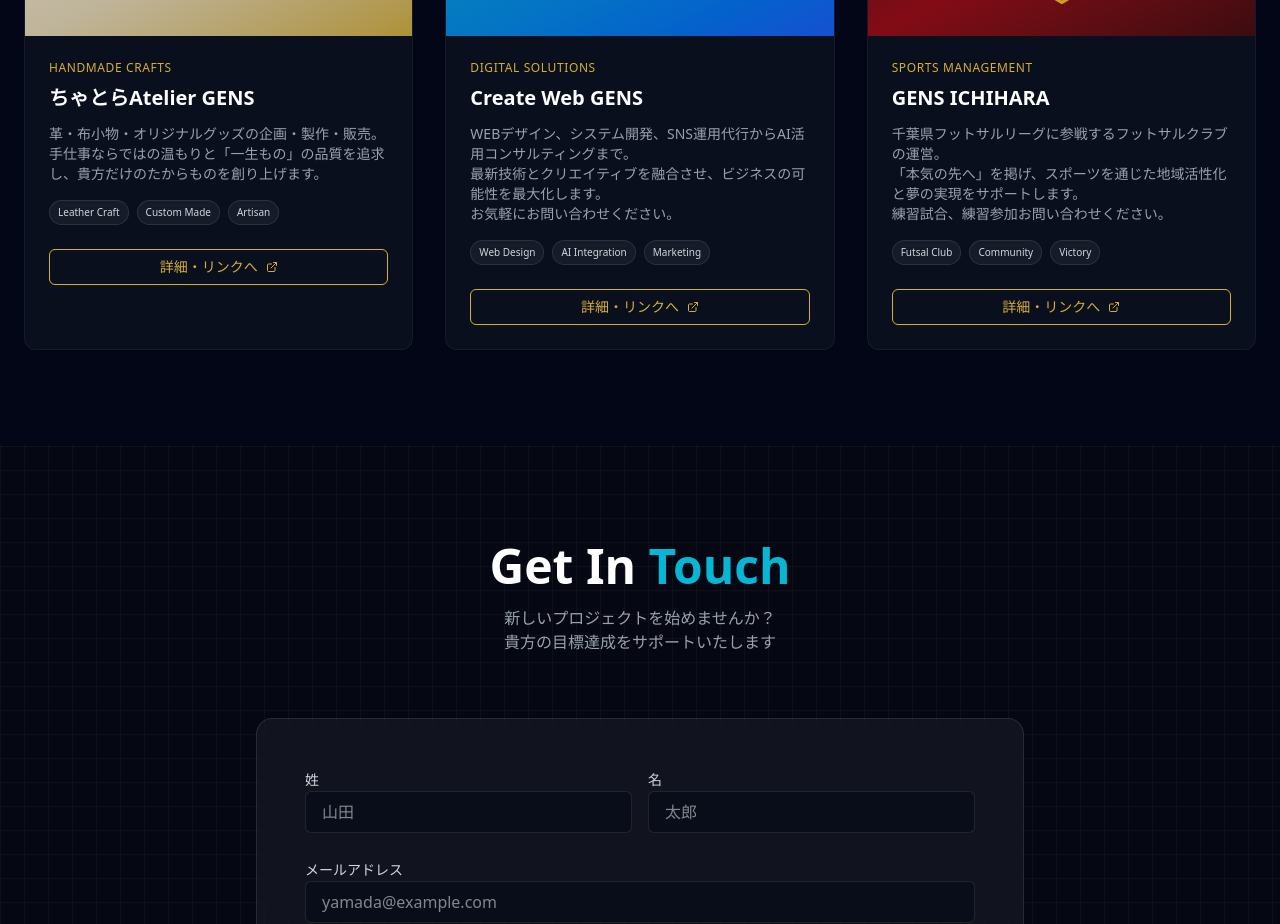
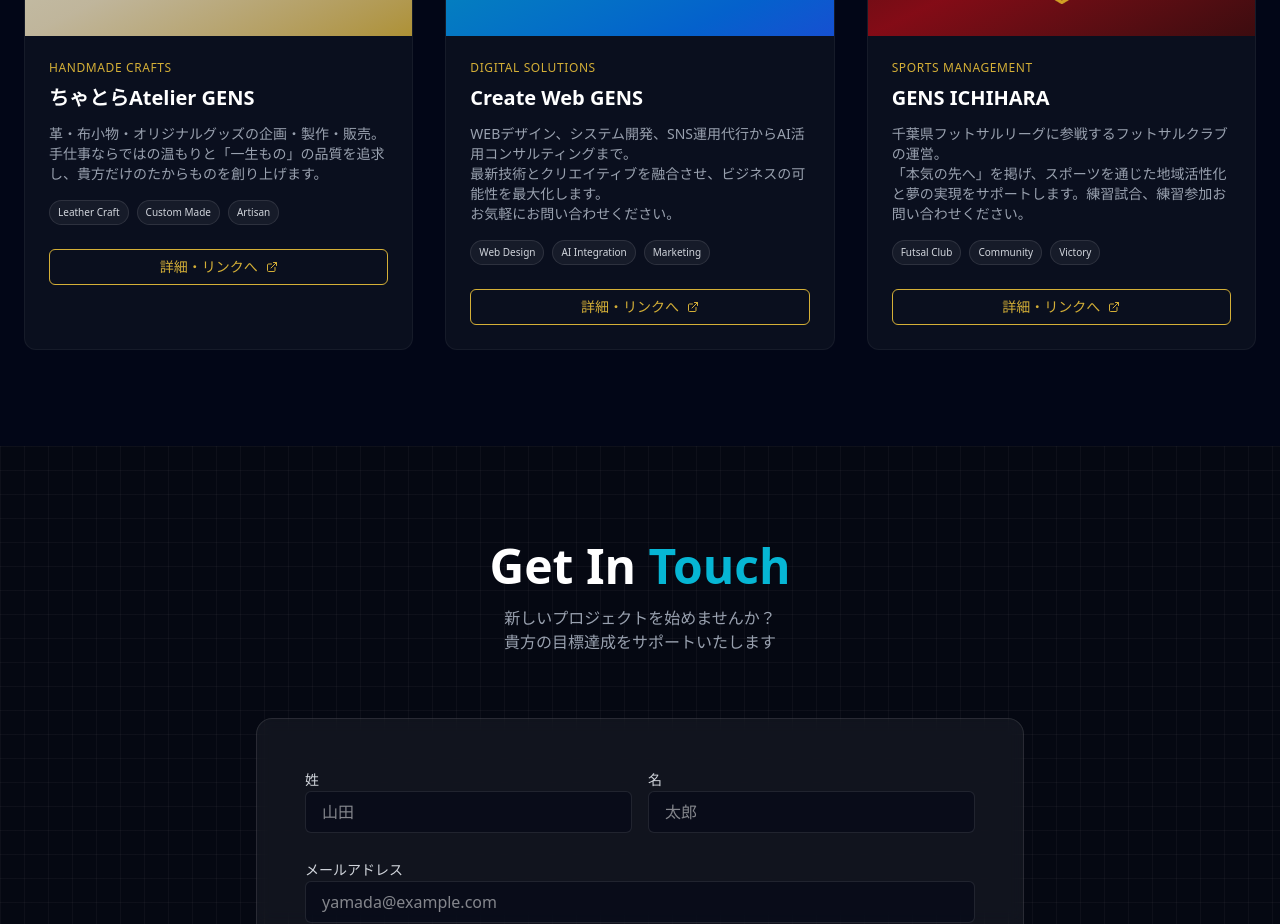
Before and after one commit to gensgpt2025/CWG_HP, a Next.js app: page / in a window 1280 px wide. Shown: the part 2180-3104 px from the top of the page. Built offline with nearby package versions, Linux system fonts and the light colour scheme.

Commit message:
fix: remove newline in GENS ICHIHARA description in Portfolio section

```diff
--- a/src/components/sections/Portfolio.tsx
+++ b/src/components/sections/Portfolio.tsx
@@ -35,7 +35,7 @@ const projects = [
         title: "GENS ICHIHARA",
         category: "Sports Management",
         categoryColor: "text-gold",
-        description: <>千葉県フットサルリーグに参戦するフットサルクラブの運営。<br />「本気の先へ」を掲げ、スポーツを通じた地域活性化と夢の実現をサポートします。<br />練習試合、練習参加お問い合わせください。</>,
+        description: <>千葉県フットサルリーグに参戦するフットサルクラブの運営。<br />「本気の先へ」を掲げ、スポーツを通じた地域活性化と夢の実現をサポートします。練習試合、練習参加お問い合わせください。</>,
         color: "from-red-950 via-red-800 to-red-950",
         tags: ["Futsal Club", "Community", "Victory"],
         emblem: "/assets/logos/gens_emblem01.png",
```
